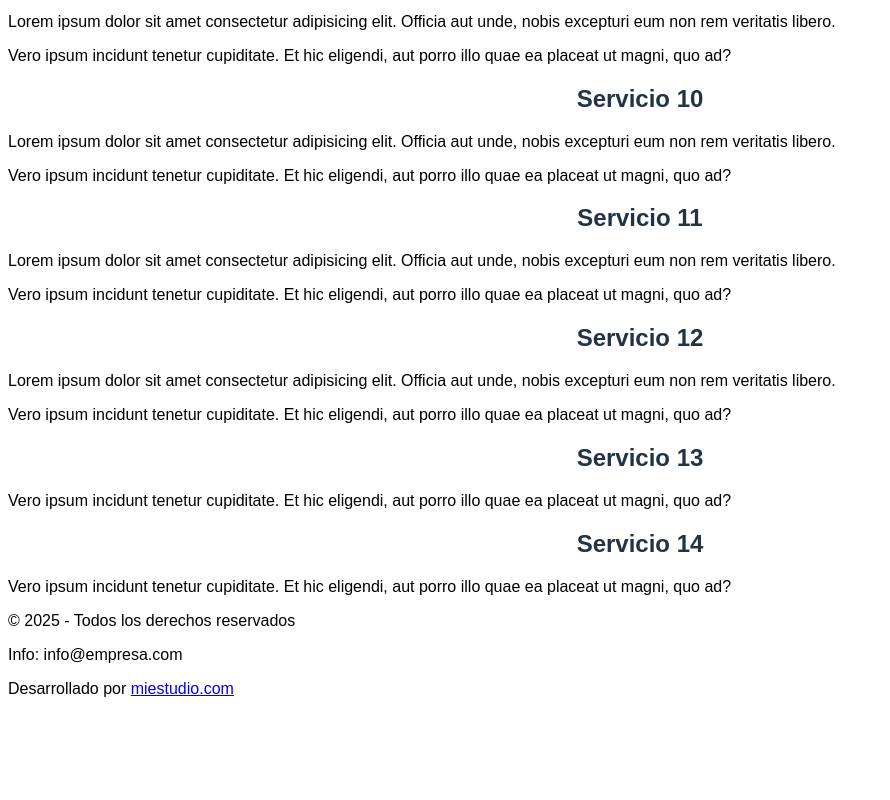
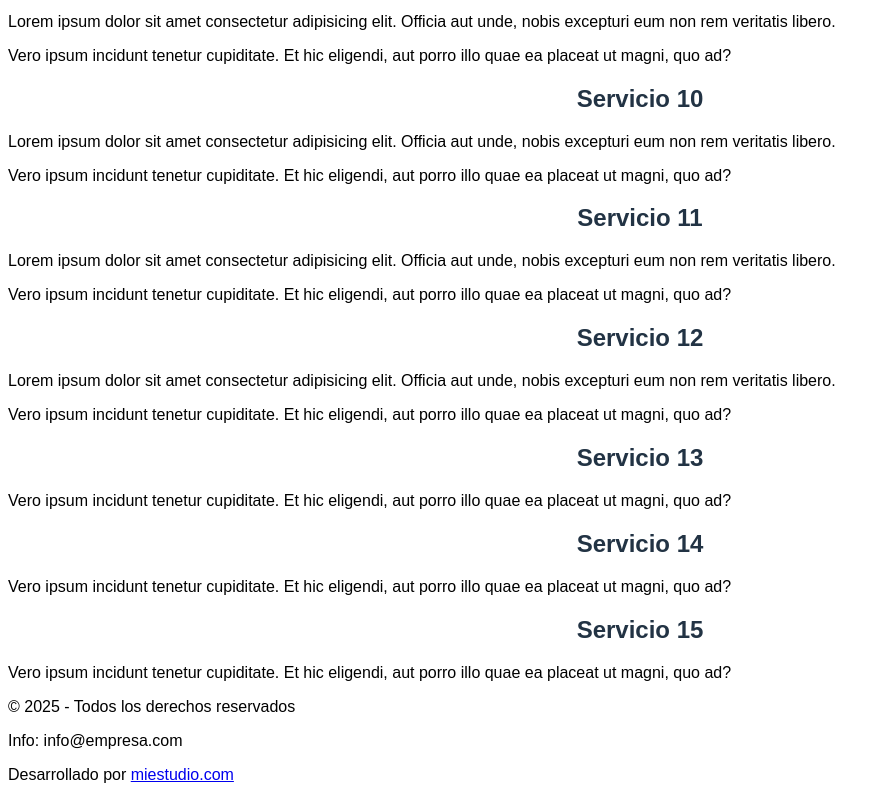
Before and after one commit to jdrjuan/sitio-web-2, a plain HTML site: page servicios.html in a window 1280 px wide. Shown: the part 1325-2125 px from the top of the page, without its empty margins (0-890 px from the left). Before the commit the page ends 2039 px from the top, so only its background shows below. Drawn offline with Linux system fonts and the light colour scheme.

Commit message:
Agrega servicio 15 a servicios.html

```diff
--- a/servicios.html
+++ b/servicios.html
@@ -76,6 +76,9 @@
     <h2>Servicio 14</h2>
     <p>Vero ipsum incidunt tenetur cupiditate. Et hic eligendi, aut porro illo quae ea placeat ut magni, quo ad?</p>
 
+    <h2>Servicio 15</h2>
+    <p>Vero ipsum incidunt tenetur cupiditate. Et hic eligendi, aut porro illo quae ea placeat ut magni, quo ad?</p>
+
     <footer>
         <p>&copy; 2025 - Todos los derechos reservados</p>
         <p>Info: info@empresa.com</p>
```
